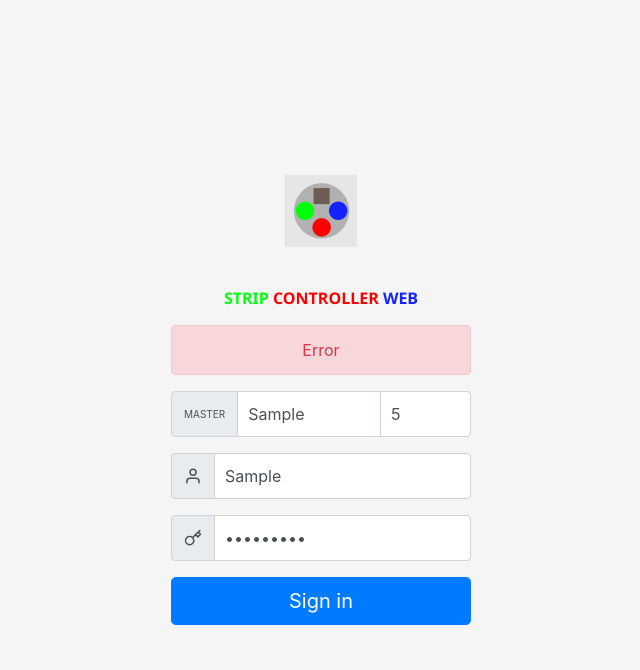
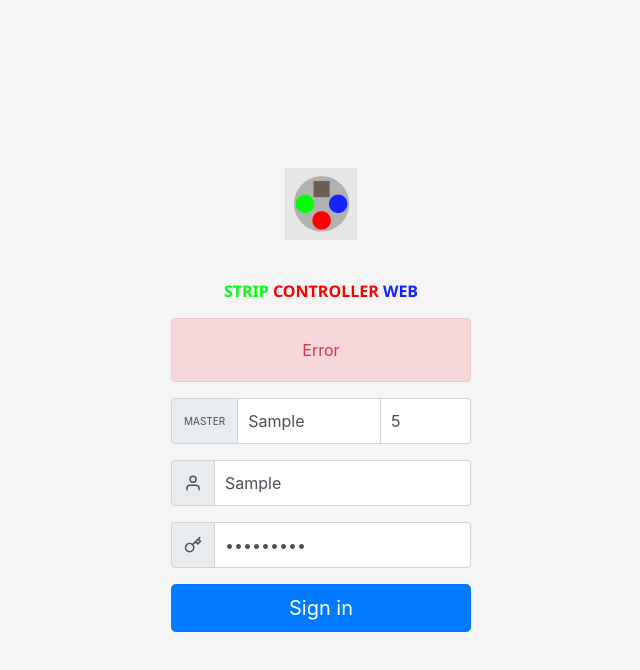
Before and after one commit to brunopk/strip-controller-web, a React (Create React App) app: page /login in a window 1280 px wide. Both pictures are taken after typing "Sample", "5", "Sample", "Sample123" into the empty fields and a click on the button "Sign in". Shown: the top 670 px of the page, without its empty margins (319-959 px from the left). Built offline with nearby package versions, Linux system fonts and the light colour scheme; no server answers.

Commit message:
Improve Danger and Warning

```diff
--- /dev/null
+++ b/src/components/alert/Alert.css
@@ -0,0 +1,3 @@
+.btn {
+  cursor: auto!important;
+}
--- a/src/components/alert/Danger.js
+++ b/src/components/alert/Danger.js
@@ -1,4 +1,5 @@
 import React from 'react';
+import './Alert.css';
 
 /**
  * Wrapper for Bootstrap alert (see https://getbootstrap.com/docs/4.0/components/alerts/)
@@ -6,8 +7,10 @@ import React from 'react';
 function Danger({ children, className }) {
   className = typeof className !== 'undefined' ? className : '';
   return (
-    <div className={`alert alert-danger text-danger ${className}`} role="alert">
-      {children}
+    <div className={`alert alert-danger ${className}`} role="alert">
+      <div className="btn text-danger">
+        {children}
+      </div>
     </div>
   );
 }
--- a/src/components/alert/Warning.js
+++ b/src/components/alert/Warning.js
@@ -1,12 +1,16 @@
 import React from 'react';
+import './Alert.css';
 
 /**
  * Wrapper for Bootstrap alert (see https://getbootstrap.com/docs/4.0/components/alerts/)
  */
-function Warning({ children }) {
+function Warning({ children, className }) {
+  className = typeof className !== 'undefined' ? className : '';
   return (
-    <div className="alert alert-warning" role="alert">
-      {children}
+    <div className={`alert alert-warning ${className}`} role="alert">
+      <div className="btn text-warning">
+        {children}
+      </div>
     </div>
   );
 }
```
